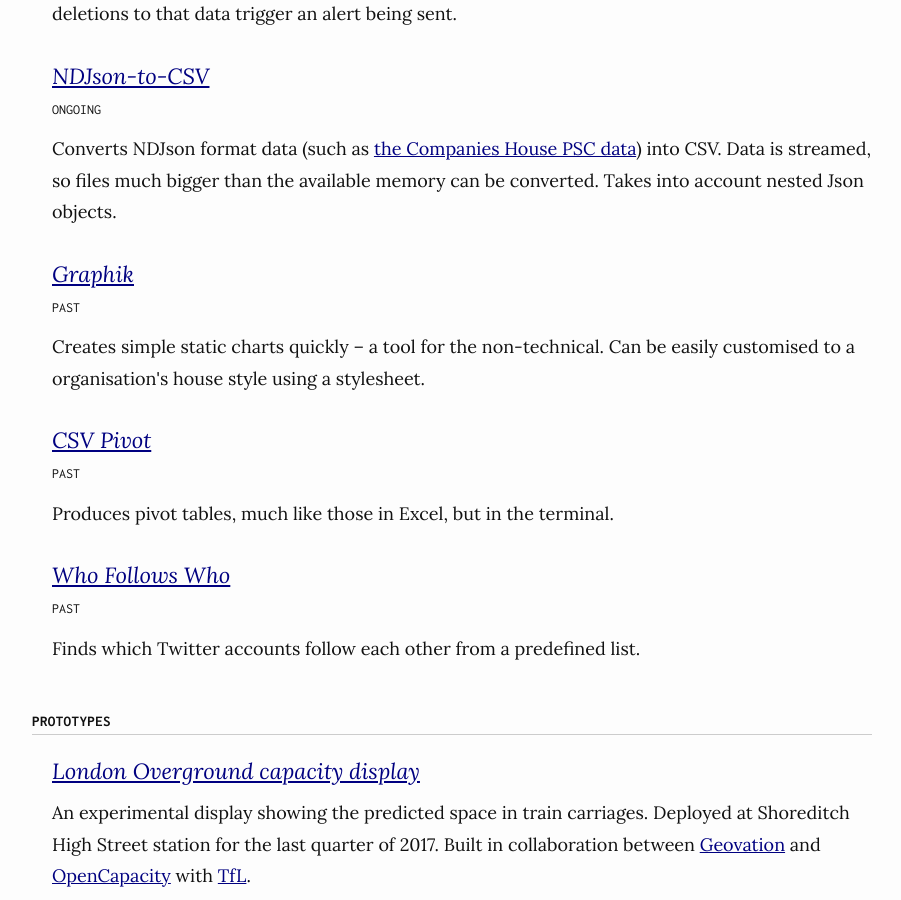
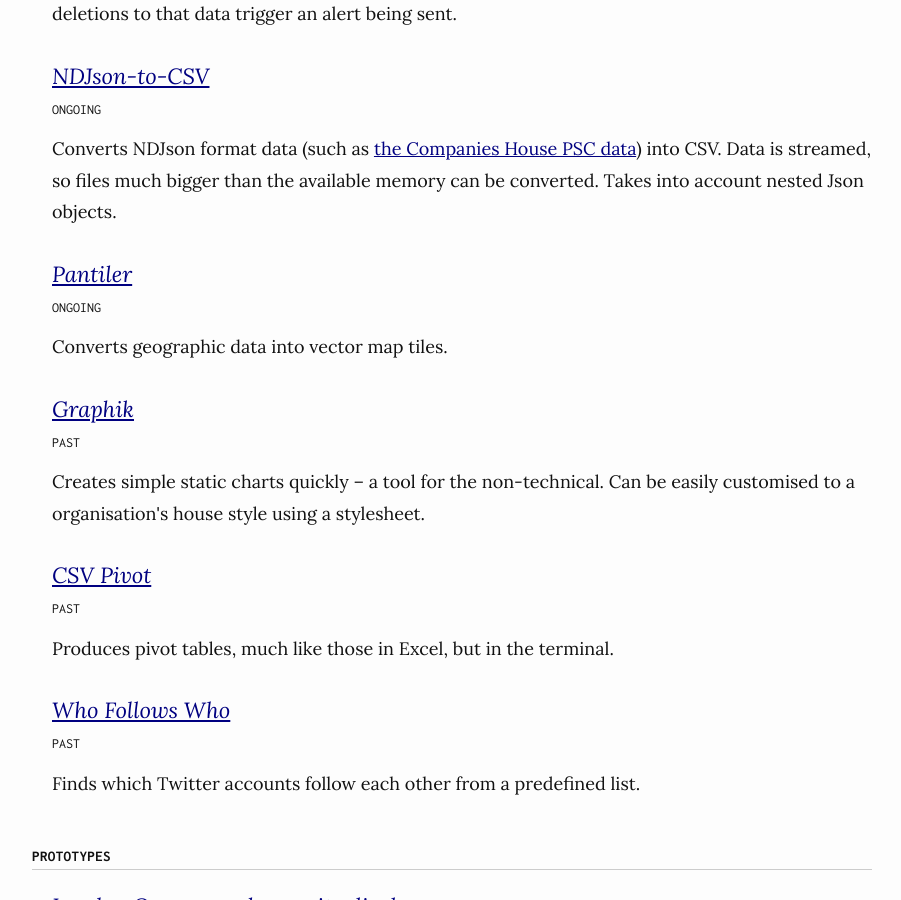
Before and after one commit to maxharlow/maxharlow.github.io, a Jekyll site: the page built from projects.md, in a window 1280 px wide and 900 px high, scrolled down 728 px. Shown: the whole window, without its empty margins (188-1089 px from the left). Built offline with Jekyll 4.4.1, drawn with Linux system fonts in a browser that asks for light colours.

Commit message:
Add Pantiler

```diff
--- a/_data/projects.yaml
+++ b/_data/projects.yaml
@@ -25,6 +25,13 @@
     state: ongoing
     details: |
         Converts NDJson format data (such as [the Companies House PSC data](http://download.companieshouse.gov.uk/en_pscdata.html)) into CSV. Data is streamed, so files much bigger than the available memory can be converted. Takes into account nested Json objects.
+
+-   title: Pantiler
+    link: https://github.com/maxharlow/pantiler
+    type: tool
+    state: ongoing
+    details: |
+        Converts geographic data into vector map tiles.
 
 -   title: Graphik
     link: https://github.com/maxharlow/graphik
```
